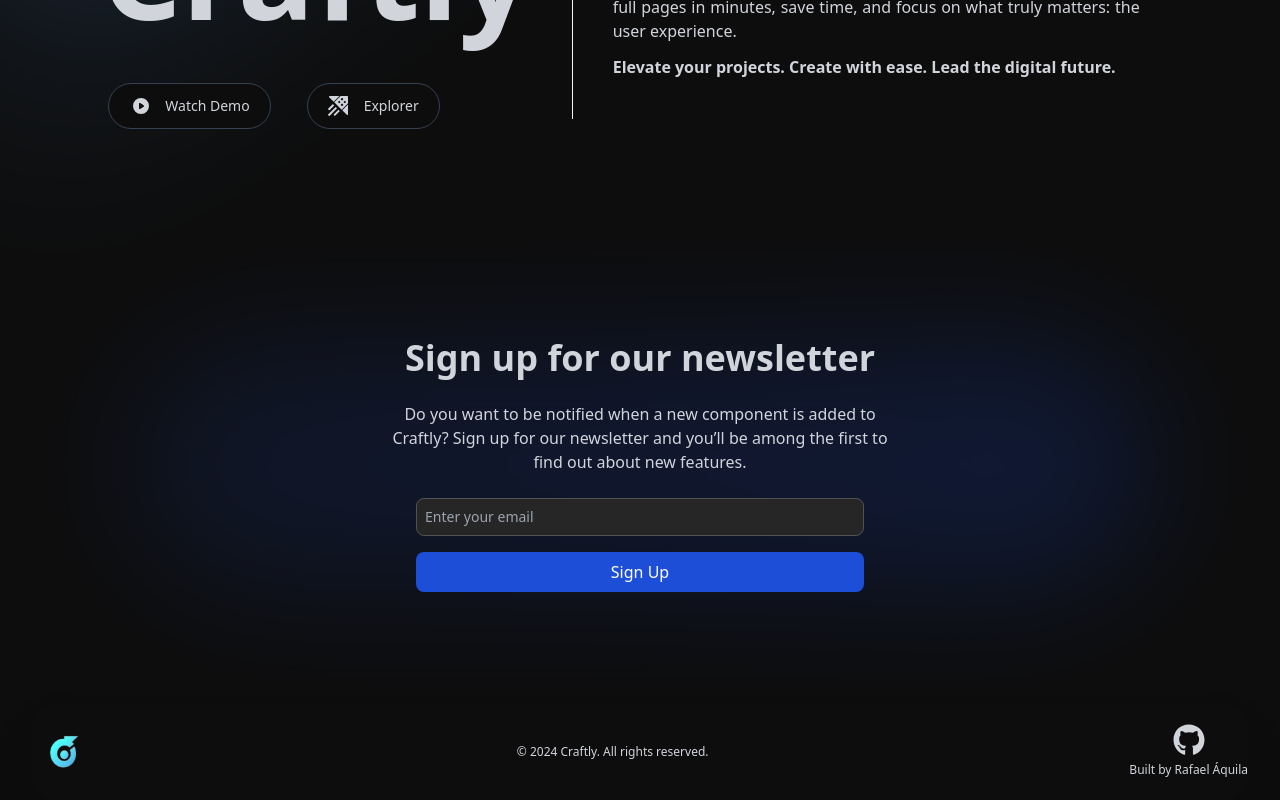
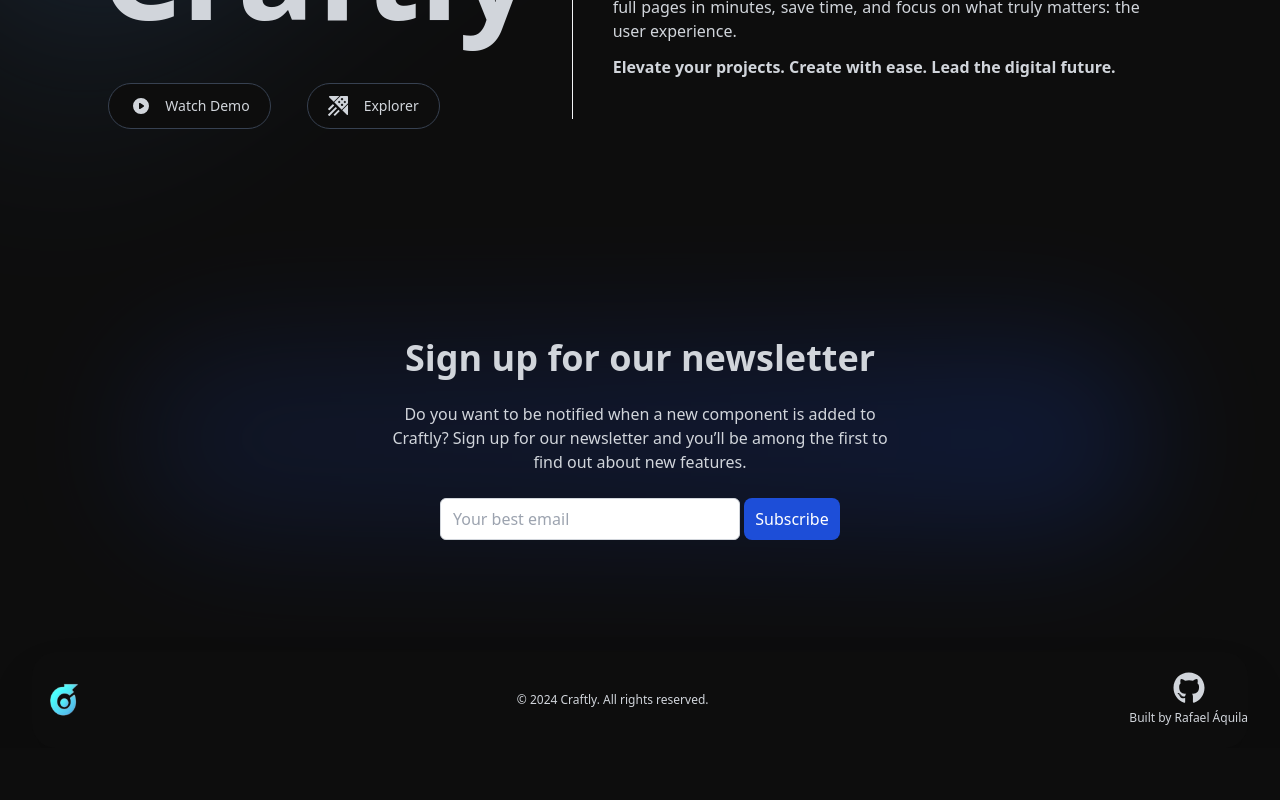
Before and after one commit to rafael-bit/craftly, a Next.js app: page / in a window 1280 px wide. Shown: the part 390-1190 px from the top of the page. After the commit the page ends 1138 px from the top, so only its background shows below. Built offline with nearby package versions, Linux system fonts and the light colour scheme; no server answers.

Commit message:
feat: add newslatter configs

```diff
--- a/app/Icons/page.tsx
+++ b/app/Icons/page.tsx
@@ -23,6 +23,8 @@ const IconSearch: React.FC = () => {
 		md: MdIcons,
 		ai: AiIcons,
 		io: IoIcons,
+		bs: BsIcons,
+		fi: FiIcons,
 		hi: HiIcons,
 		ri: RiIcons,
 		bi: BiIcons,
--- /dev/null
+++ b/app/api/webhooks.ts
@@ -0,0 +1,93 @@
+import type { NextApiRequest, NextApiResponse } from 'next';
+import { Resend } from 'resend';
+import crypto from 'crypto';
+
+const resend = new Resend(process.env.RESEND_API_KEY);
+const audienceId = process.env.RESEND_AUDIENCE_ID;
+
+type Contact = {
+	email: string;
+};
+
+
+async function getSubscribers() {
+	if (!audienceId) {
+		throw new Error('RESEND_AUDIENCE_ID não está definido.');
+	}
+
+	try {
+		const response = await resend.contacts.list({ audienceId });
+
+		if (response.data && Array.isArray(response.data)) {
+			return response.data.map((contact: Contact) => ({ email: contact.email })) || [];
+		} else {
+			return [];
+		}
+	} catch (error) {
+		console.error('Erro ao buscar assinantes do Resend:', error);
+		return [];
+	}
+}
+
+
+function verifyGitHubSignature(req: NextApiRequest, secret: string) {
+	const signature = req.headers['x-hub-signature'] as string;
+	const hmac = crypto.createHmac('sha1', secret);
+	hmac.update(JSON.stringify(req.body), 'utf-8');
+	const digest = `sha1=${hmac.digest('hex')}`;
+	return signature === digest;
+}
+
+export default async function handler(req: NextApiRequest, res: NextApiResponse) {
+	if (req.method !== 'POST') {
+		return res.status(405).json({ error: 'Method Not Allowed' });
+	}
+
+	const secret = process.env.GITHUB_WEBHOOK_SECRET;
+	if (!secret) {
+		return res.status(500).json({ error: 'GITHUB_WEBHOOK_SECRET não está definido.' });
+	}
+
+	if (!verifyGitHubSignature(req, secret)) {
+		return res.status(401).json({ error: 'Assinatura inválida.' });
+	}
+
+	const { ref, repository, pusher, head_commit } = req.body;
+
+	if (ref === 'refs/heads/main') {
+		const repoName = repository.name;
+		const commitMessage = head_commit.message;
+		const pusherName = pusher.name;
+
+		const emailSubject = `🚀 Atualização no repositório ${repoName}!`;
+		const emailContent = `
+      <p>Olá,</p>
+      <p><strong>${pusherName}</strong> fez uma atualização no repositório <strong>${repoName}</strong>:</p>
+      <blockquote>${commitMessage}</blockquote>
+      <p>Veja mais detalhes no GitHub: <a href="${repository.html_url}">${repository.html_url}</a></p>
+    `;
+
+		try {
+			const subscribers = await getSubscribers();
+			if (subscribers.length === 0) {
+				return res.status(200).json({ message: 'Nenhum assinante encontrado.' });
+			}
+
+			for (const subscriber of subscribers) {
+				await resend.emails.send({
+					from: 'no-reply@craftly.com',
+					to: subscriber.email,
+					subject: emailSubject,
+					html: emailContent,
+				});
+			}
+
+			return res.status(200).json({ message: 'Notificações enviadas com sucesso!' });
+		} catch (error) {
+			console.error('Erro ao enviar e-mails:', error);
+			return res.status(500).json({ error: 'Erro ao enviar e-mails' });
+		}
+	}
+
+	res.status(200).json({ message: 'Evento ignorado' });
+}
--- /dev/null
+++ b/app/components/Subscribe.tsx
@@ -0,0 +1,43 @@
+"use client";
+
+import { useActionState } from 'react';
+import { useFormStatus } from 'react-dom';
+import { subscribeToEmailList } from "@/app/lib/actions/newslatter.action";
+
+export default function SubscribeToEmailList() {
+	const [state, action, pending] = useActionState(subscribeToEmailList, undefined);
+
+	return (
+		<form
+			action={action}
+			className="lg:w-[400px] w-full mx-auto flex flex-col gap-1"
+		>
+			<div className="flex gap-1 w-full">
+				<input
+					name="email"
+					type="email"
+					required
+					placeholder="Your best email"
+					className="flex-1 px-3 py-2 rounded-md border border-gray-300 focus:outline-none transition-colors"
+				/>
+
+				<SubscribeButton />
+			</div>
+
+			{state?.data && <span className="mt-1 text-center">🎉 Success!</span>}
+		</form>
+	);
+}
+
+function SubscribeButton() {
+	const { pending } = useFormStatus();
+
+	return (
+		<button
+			disabled={pending}
+			className="bg-blue-700 hover:bg-blue-600 text-white rounded-lg w-24 transition-all duration-300"
+		>
+			{pending ? "Subscribing..." : "Subscribe"}
+		</button>
+	);
+}
--- /dev/null
+++ b/app/lib/actions/newslatter.action.ts
@@ -0,0 +1,35 @@
+'use server'
+
+import { CreateContactResponse, Resend } from "resend";
+
+const resend = new Resend(process.env.RESEND_API_KEY);
+
+/**
+ * @ref https://resend.com/docs/dashboard/audiences/introduction
+ */
+
+const audienceId = process.env.RESEND_AUDIENCE_ID;
+
+type ActionState = CreateContactResponse | undefined;
+
+export async function subscribeToEmailList(
+	_previousState: ActionState,
+	data: FormData
+) {
+	if (!audienceId) {
+		throw new Error("Audience ID not defined on environments variables");
+	}
+
+	const email = data.get("email")?.toString();
+
+	if (!email) {
+		throw new Error("Email is required");
+	}
+
+	const contact = await resend.contacts.create({
+		email,
+		audienceId,
+	});
+
+	return contact;
+}
--- a/app/page.tsx
+++ b/app/page.tsx
@@ -4,34 +4,10 @@ import { useEffect, useState } from "react";
 import Link from "next/link";
 import { PlayCircleIcon } from "@heroicons/react/20/solid";
 import { SiAzuredataexplorer } from "react-icons/si";
+import Subscribe from "./components/Subscribe";
 
 export default function Home() {
-  const [email, setEmail] = useState('');
-  const [message, setMessage] = useState('');
   const [isLoaded, setIsLoaded] = useState(false);
-
-  const handleSubmit = async (e: React.FormEvent) => {
-    e.preventDefault();
-
-    try {
-      const response = await fetch('/api/send', {
-        method: 'POST',
-        headers: { 'Content-Type': 'application/json' },
-        body: JSON.stringify({ email }),
-      });
-
-      const data = await response.json();
-      if (response.ok) {
-        setMessage('Email sent successfully!');
-        setEmail('');
-      } else {
-        setMessage(`Error: ${data.message}`);
-      }
-    } catch (error) {
-      console.error(error);
-      setMessage('An error occurred while sending the email.');
-    }
-  };
 
   useEffect(() => {
     setIsLoaded(true);
@@ -92,22 +68,7 @@ export default function Home() {
             Do you want to be notified when a new component is added to Craftly? Sign up for our newsletter and you’ll
             be among the first to find out about new features.
           </p>
-          <form onSubmit={handleSubmit} className="w-full max-w-md">
-            <input
-              type="email"
-              value={email}
-              onChange={(e) => setEmail(e.target.value)}
-              placeholder="Enter your email"
-              className="outline-none border border-neutral-600 rounded-lg text-sm bg-neutral-800 text-primary p-2 w-full"
-            />
-            <button
-              type="submit"
-              className="mt-4 bg-blue-700 hover:bg-blue-600 text-white p-2 rounded-lg w-full"
-            >
-              Sign Up
-            </button>
-          </form>
-          {message && <p className="mt-4 text-sm text-green-500">{message}</p>}
+          <Subscribe />
         </div>
       </div>
     </>
```
